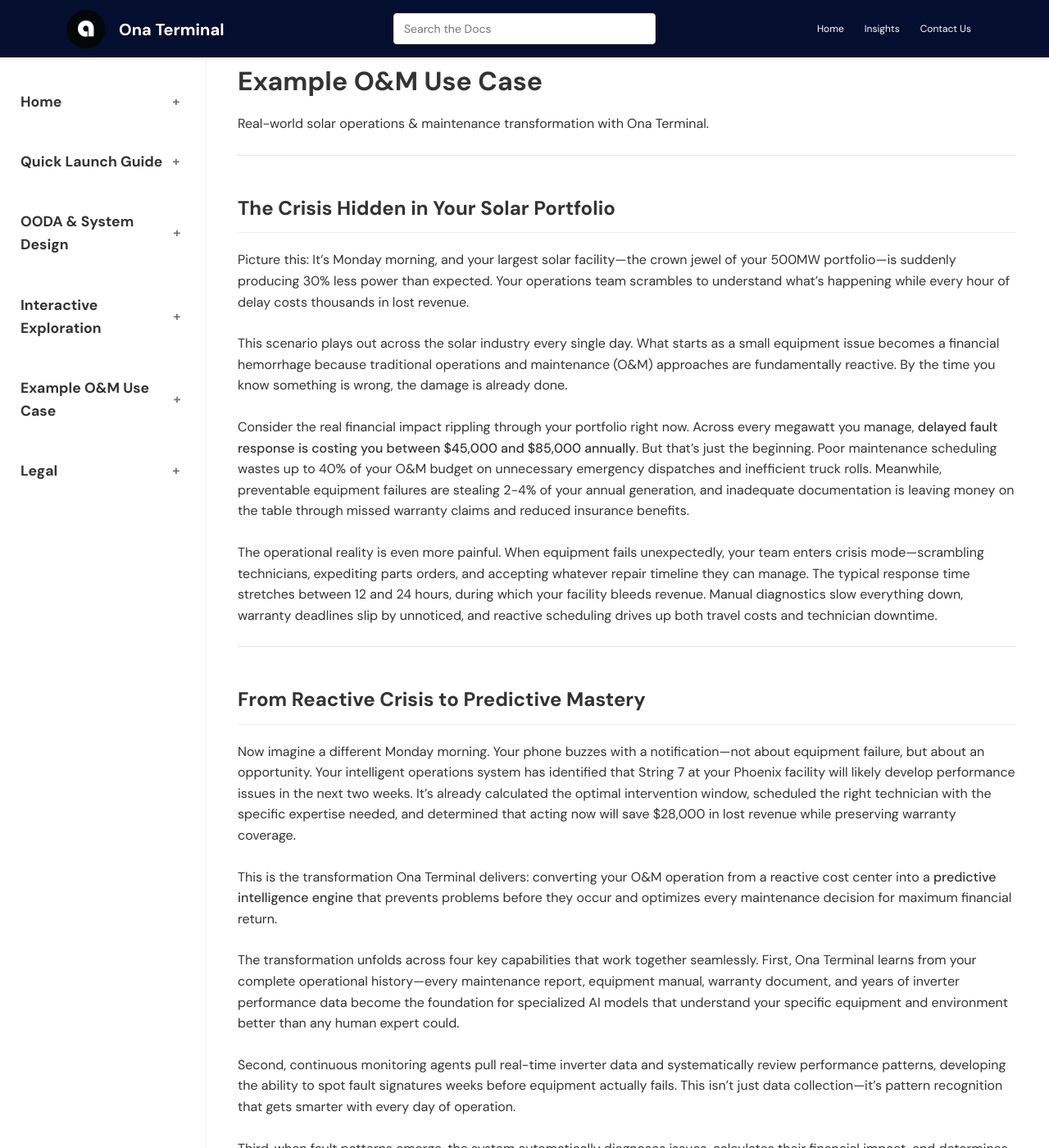
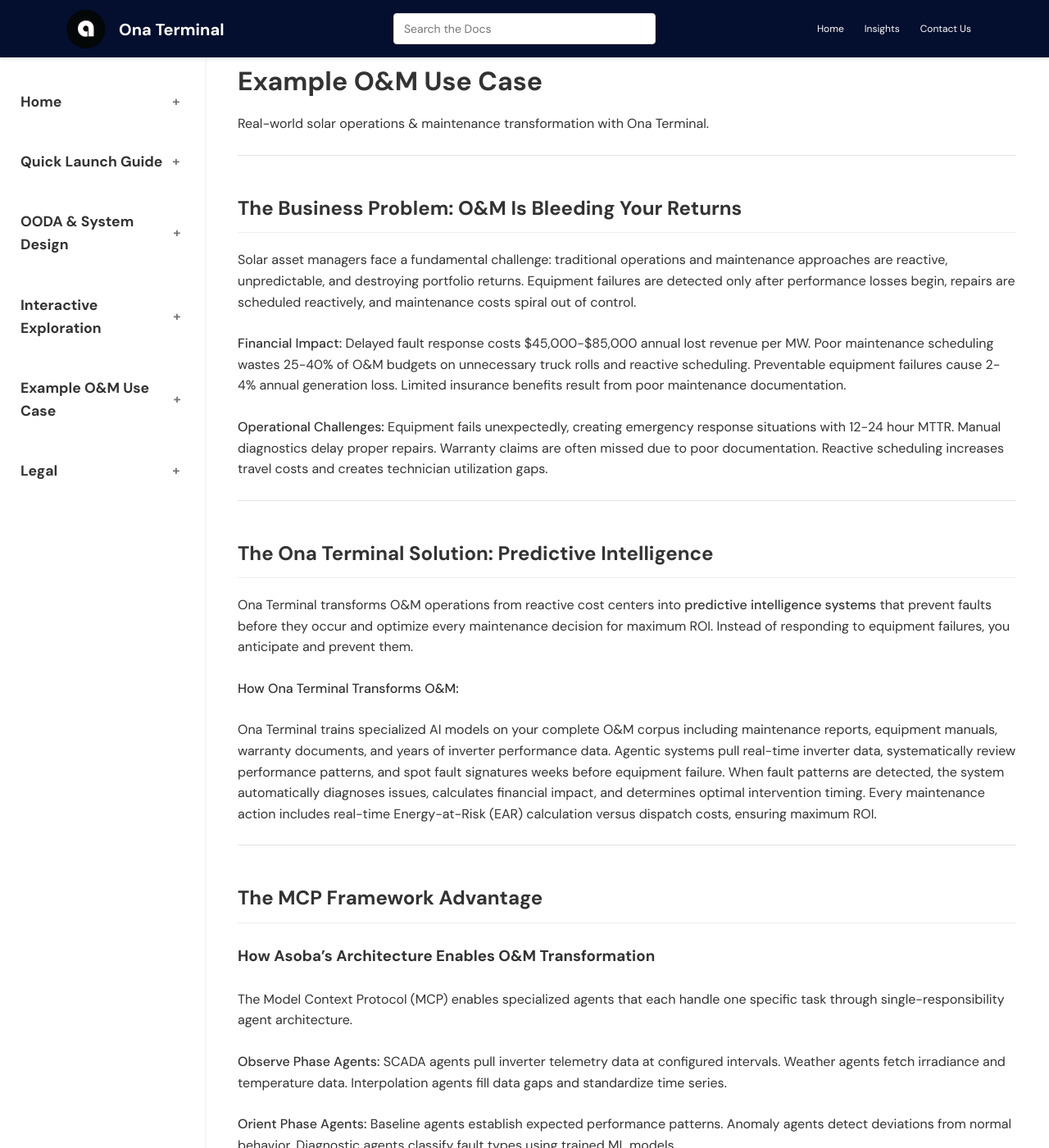
Before and after one commit to AsobaCloud/asobacode.github.io, a Jekyll site: the page built from om-use-case.md, in a window 1280 px wide and 1400 px high. Shown: the whole window at 82% size. Built offline with Jekyll 4.4.1, drawn with Linux system fonts in a browser that asks for light colours; comment, search, counter and statistics services are not loaded; some of the changed text lies outside the part shown.

Commit message:
updating quicklaunch page 4

```diff
--- a/om-use-case.md
+++ b/om-use-case.md
@@ -12,51 +12,54 @@ Real-world solar operations & maintenance transformation with Ona Terminal.
 
 ---
 
-## The Crisis Hidden in Your Solar Portfolio
+## The Business Problem: O&M Is Bleeding Your Returns
 
-Picture this: It's Monday morning, and your largest solar facility—the crown jewel of your 500MW portfolio—is suddenly producing 30% less power than expected. Your operations team scrambles to understand what's happening while every hour of delay costs thousands in lost revenue.
+Solar asset managers face a fundamental challenge: traditional operations and maintenance approaches are reactive, unpredictable, and destroying portfolio returns. Equipment failures are detected only after performance losses begin, repairs are scheduled reactively, and maintenance costs spiral out of control.
 
-This scenario plays out across the solar industry every single day. What starts as a small equipment issue becomes a financial hemorrhage because traditional operations and maintenance (O&M) approaches are fundamentally reactive. By the time you know something is wrong, the damage is already done.
+**Financial Impact:**
+Delayed fault response costs $45,000-$85,000 annual lost revenue per MW. Poor maintenance scheduling wastes 25-40% of O&M budgets on unnecessary truck rolls and reactive scheduling. Preventable equipment failures cause 2-4% annual generation loss. Limited insurance benefits result from poor maintenance documentation.
 
-Consider the real financial impact rippling through your portfolio right now. Across every megawatt you manage, **delayed fault response is costing you between $45,000 and $85,000 annually**. But that's just the beginning. Poor maintenance scheduling wastes up to 40% of your O&M budget on unnecessary emergency dispatches and inefficient truck rolls. Meanwhile, preventable equipment failures are stealing 2-4% of your annual generation, and inadequate documentation is leaving money on the table through missed warranty claims and reduced insurance benefits.
-
-The operational reality is even more painful. When equipment fails unexpectedly, your team enters crisis mode—scrambling technicians, expediting parts orders, and accepting whatever repair timeline they can manage. The typical response time stretches between 12 and 24 hours, during which your facility bleeds revenue. Manual diagnostics slow everything down, warranty deadlines slip by unnoticed, and reactive scheduling drives up both travel costs and technician downtime.
+**Operational Challenges:**
+Equipment fails unexpectedly, creating emergency response situations with 12-24 hour MTTR. Manual diagnostics delay proper repairs. Warranty claims are often missed due to poor documentation. Reactive scheduling increases travel costs and creates technician utilization gaps.
 
 ---
 
-## From Reactive Crisis to Predictive Mastery
+## The Ona Terminal Solution: Predictive Intelligence
 
-Now imagine a different Monday morning. Your phone buzzes with a notification—not about equipment failure, but about an opportunity. Your intelligent operations system has identified that String 7 at your Phoenix facility will likely develop performance issues in the next two weeks. It's already calculated the optimal intervention window, scheduled the right technician with the specific expertise needed, and determined that acting now will save $28,000 in lost revenue while preserving warranty coverage.
+Ona Terminal transforms O&M operations from reactive cost centers into **predictive intelligence systems** that prevent faults before they occur and optimize every maintenance decision for maximum ROI. Instead of responding to equipment failures, you anticipate and prevent them.
 
-This is the transformation Ona Terminal delivers: converting your O&M operation from a reactive cost center into a **predictive intelligence engine** that prevents problems before they occur and optimizes every maintenance decision for maximum financial return.
+**How Ona Terminal Transforms O&M:**
 
-The transformation unfolds across four key capabilities that work together seamlessly. First, Ona Terminal learns from your complete operational history—every maintenance report, equipment manual, warranty document, and years of inverter performance data become the foundation for specialized AI models that understand your specific equipment and environment better than any human expert could.
-
-Second, continuous monitoring agents pull real-time inverter data and systematically review performance patterns, developing the ability to spot fault signatures weeks before equipment actually fails. This isn't just data collection—it's pattern recognition that gets smarter with every day of operation.
-
-Third, when fault patterns emerge, the system automatically diagnoses issues, calculates their financial impact, and determines the optimal intervention timing. No more guessing about priority or urgency—every decision is backed by precise financial analysis.
-
-Finally, every maintenance action includes real-time Energy-at-Risk (EAR) calculations weighed against dispatch costs, ensuring that your team always takes the action that delivers maximum ROI. Resources get deployed where they create the most value, not just where problems seem most urgent.
+Ona Terminal trains specialized AI models on your complete O&M corpus including maintenance reports, equipment manuals, warranty documents, and years of inverter performance data. Agentic systems pull real-time inverter data, systematically review performance patterns, and spot fault signatures weeks before equipment failure. When fault patterns are detected, the system automatically diagnoses issues, calculates financial impact, and determines optimal intervention timing. Every maintenance action includes real-time Energy-at-Risk (EAR) calculation versus dispatch costs, ensuring maximum ROI.
 
 ---
 
-## The Intelligence Behind the Transformation
+## The MCP Framework Advantage
 
-What makes this level of operational excellence possible? The answer lies in Asoba's Model Context Protocol (MCP) framework—a revolutionary approach that deploys specialized AI agents, each focused on mastering one specific aspect of your operations.
+### How Asoba's Architecture Enables O&M Transformation
+{: .fs-6 }
 
-Think of it as assembling the world's most capable O&M team, where each team member is an AI agent with superhuman focus and capability. Unlike monolithic systems that try to do everything poorly, MCP creates specialists that excel at their specific roles while seamlessly collaborating with their teammates.
+The Model Context Protocol (MCP) enables specialized agents that each handle one specific task through single-responsibility agent architecture.
 
-The intelligence unfolds through four distinct phases, mirroring how the best human operators think through complex problems. During the **Observe** phase, dedicated agents continuously monitor your operations: SCADA agents pull inverter telemetry data at precise intervals, weather agents fetch irradiance and temperature data to distinguish environmental factors from equipment issues, and interpolation agents fill data gaps to ensure your analysis never misses critical patterns.
+**Observe Phase Agents:**
+SCADA agents pull inverter telemetry data at configured intervals. Weather agents fetch irradiance and temperature data. Interpolation agents fill data gaps and standardize time series.
 
-In the **Orient** phase, analytical agents make sense of what's happening. Baseline agents establish what normal performance looks like for each piece of equipment, anomaly agents detect when reality deviates from expectations, and diagnostic agents apply trained machine learning models to classify exactly what type of fault is developing.
+**Orient Phase Agents:**
+Baseline agents establish expected performance patterns. Anomaly agents detect deviations from normal behavior. Diagnostic agents classify fault types using trained ML models.
 
-The **Decide** phase brings financial intelligence to every decision. Energy-at-Risk calculators compute the exact revenue impact of each fault, cost estimators determine dispatch and repair expenses, and optimizer agents determine the precise timing that maximizes your return on every maintenance action.
+**Decide Phase Agents:**
+EAR calculators compute Energy-at-Risk for each fault. Cost estimators calculate dispatch and repair costs. Optimizer agents determine optimal maintenance timing.
 
-Finally, in the **Act** phase, execution agents take care of implementation. Work order agents generate CMMS-compatible instructions with all the right details, dispatch agents schedule crews based on availability and expertise, and documentation agents capture everything needed for compliance and warranty claims.
+**Act Phase Agents:**
+Work order agents generate CMMS-compatible work orders. Dispatch agents schedule crews based on availability. Documentation agents capture compliance and warranty data.
 
-This coordinated intelligence delivers transformational performance improvements. Detection latency drops from 4-8 hours to under 5 minutes. Diagnostic accuracy jumps from 45% to 85% fault classification. Mean time to repair improves by 25-40% across your entire portfolio.
+### Expected Performance Improvements
+{: .fs-6 }
 
-The financial impact scales impressively. For every 10MW facility, you can expect $180K-320K in annual revenue protection, $85K-140K in operational savings through optimized dispatching, and $45K-75K in risk mitigation from warranty and insurance optimization.
+Based on the MCP framework's distributed agent capabilities, detection latency improves from 4-8 hours to under 5 minutes. Diagnostic accuracy increases from 45% to 85% fault classification. MTTR reduction shows 25-40% improvement from baseline.
+
+**Financial Impact Projections (per 10MW):**
+Revenue protection delivers $180K-320K annually. Operational savings through optimized dispatching provide $85K-140K. Risk mitigation from warranty and insurance optimization contributes $45K-75K.
 
 ---
 
```
